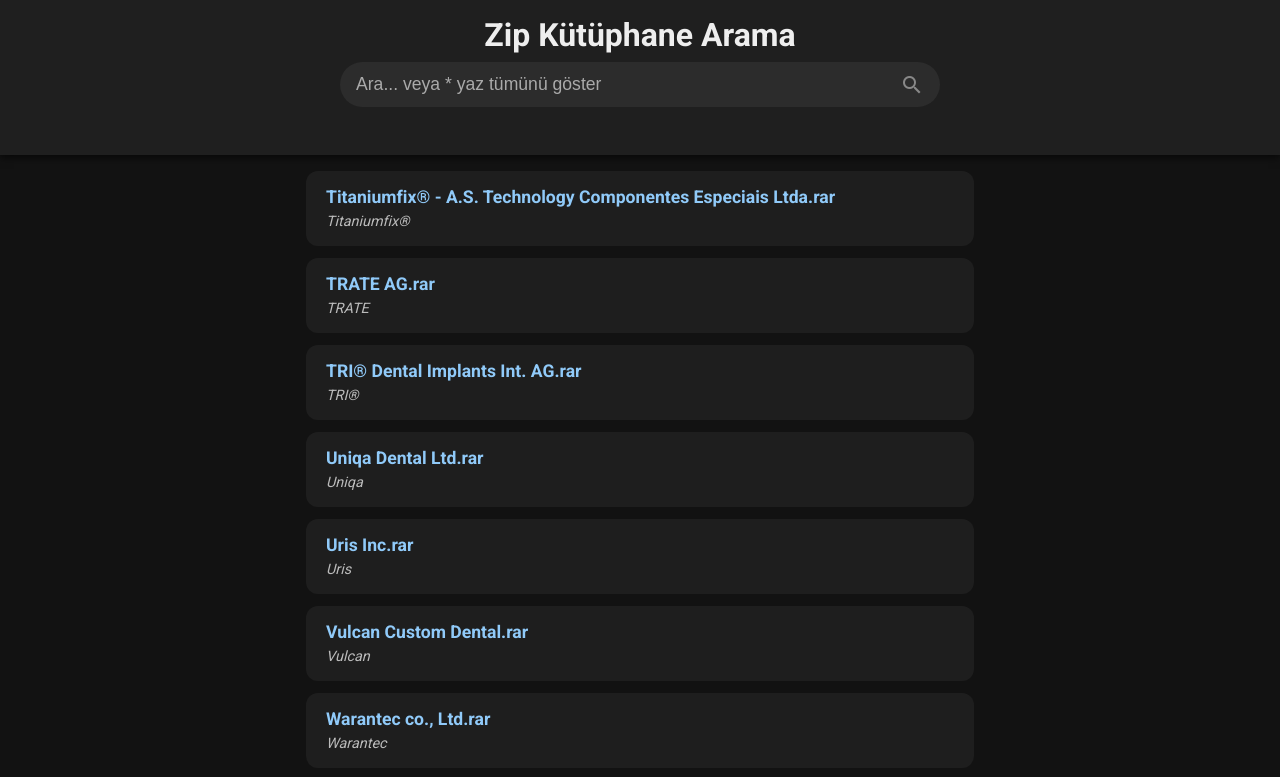
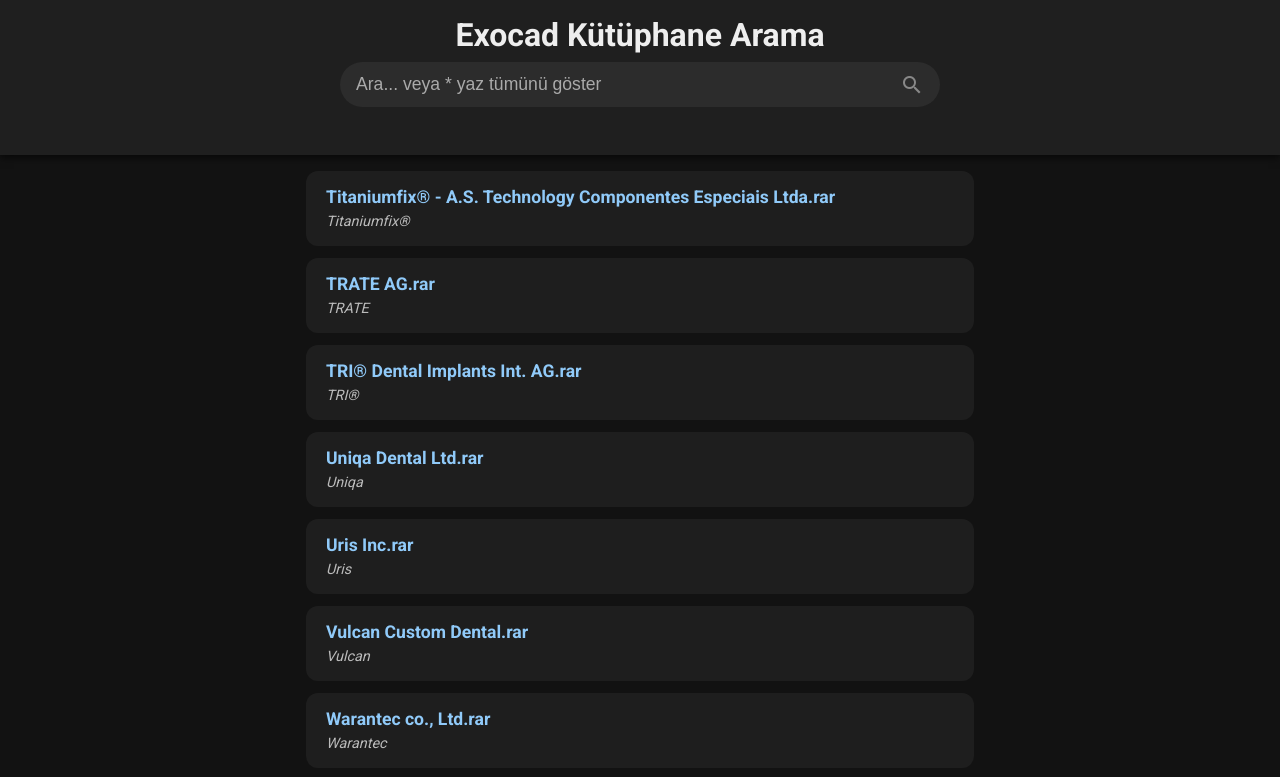
Before and after one commit to Teknoist/library, a plain HTML site: page index.html in a window 1280 px wide. Shown: the top 777 px of the page. Drawn offline with Linux system fonts and the light colour scheme.

Commit message:
Update index.html

```diff
--- a/index.html
+++ b/index.html
@@ -132,7 +132,7 @@
 <body>
 
 <header>
-  <h1>Zip Kütüphane Arama</h1>
+  <h1>Exocad Kütüphane Arama</h1>
   <div class="search-container">
     <input id="searchInput" placeholder="Ara... veya * yaz tümünü göster" autocomplete="off" />
     <span class="material-icons search-icon">search</span>
```
